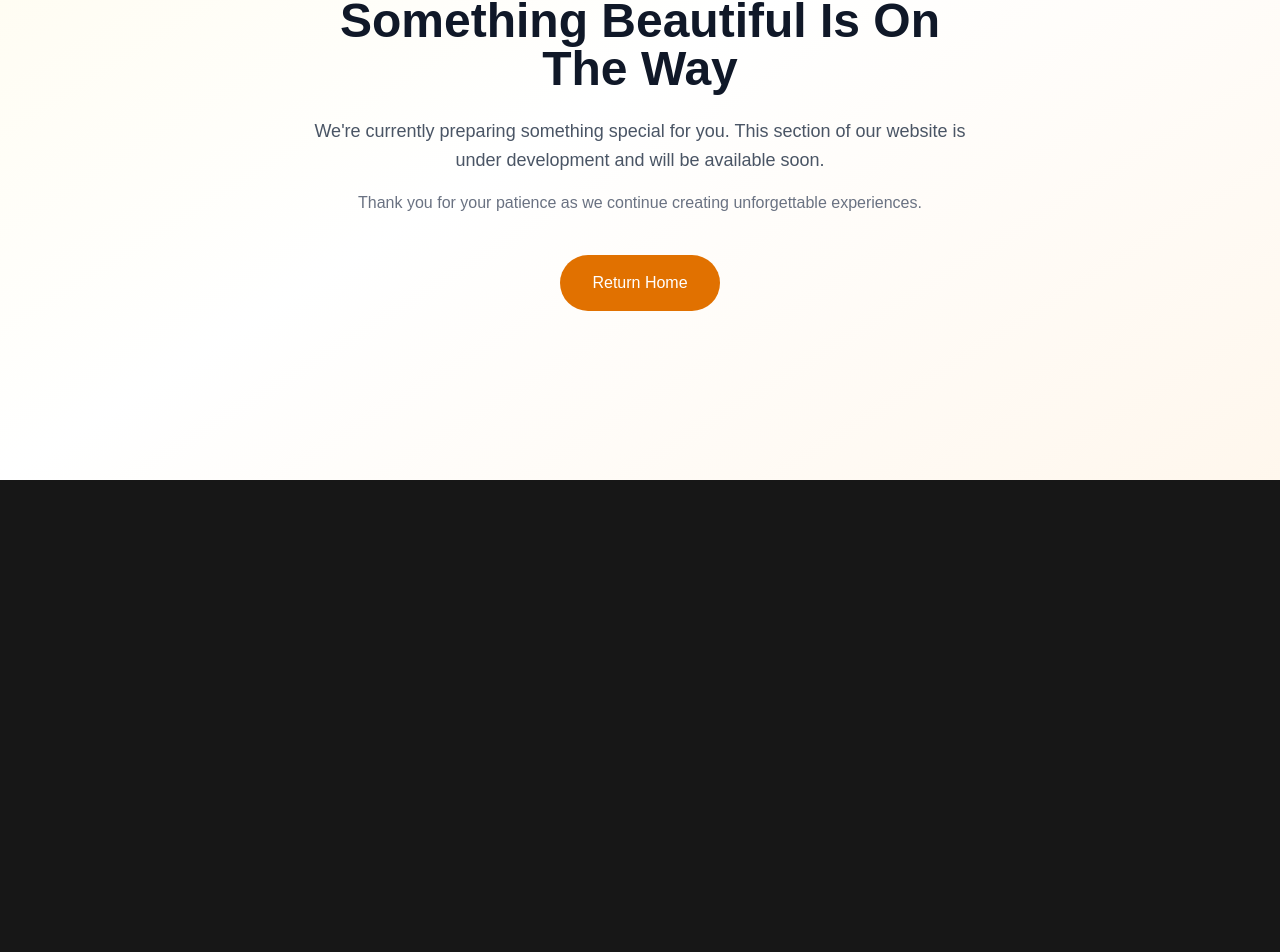
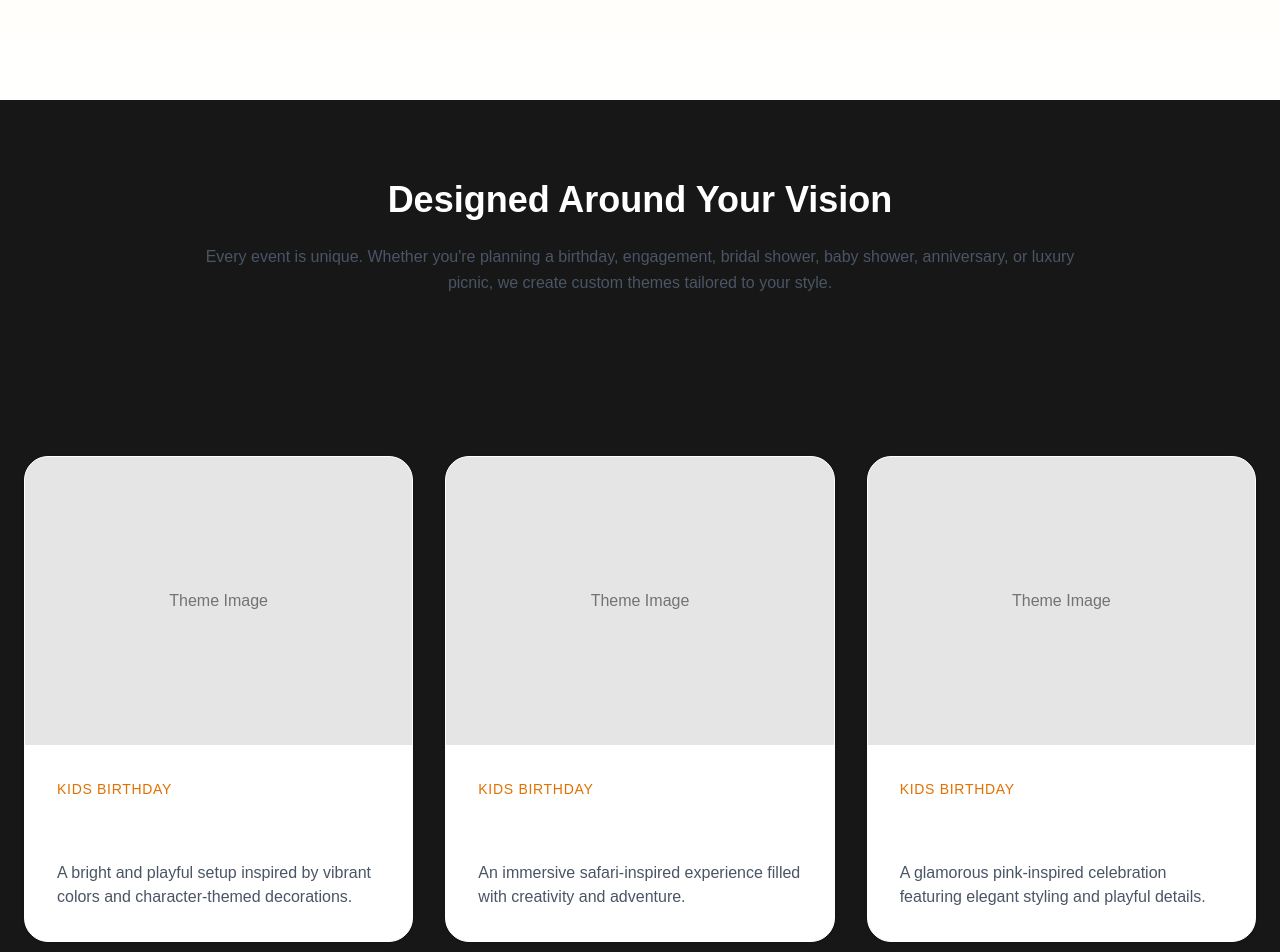
Before and after one commit to Metgala1/luxbysendi, a Next.js app in the folder frontend/lux-sendi/: page /theme in a window 1280 px wide. Before the commit this address had no page. Shown: the part 385-1337 px from the top of the page. Before the commit the page ends 865 px from the top, so only its background shows below. Built offline with nearby package versions, Linux system fonts and the light colour scheme.

Commit message:
added a n about us page and a gallery page

```diff
--- a/frontend/lux-sendi/app/about-us/page.tsx
+++ b/frontend/lux-sendi/app/about-us/page.tsx
@@ -92,7 +92,7 @@ export default function AboutPage() {
             </div>
           </div>
 
-          <div className="bg-gradient-to-br from-amber-50 to-orange-100 rounded-3xl p-10">
+          <div className="bg-linear-to-br from-amber-50 to-orange-100 rounded-3xl p-10">
             <h3 className="text-2xl font-bold text-gray-900">
               What We Specialize In
             </h3>
--- /dev/null
+++ b/frontend/lux-sendi/app/gallery/page.tsx
@@ -0,0 +1,139 @@
+import Image from "next/image";
+import Link from "next/link";
+
+export const metadata = {
+  title: "Gallery | Lux by Sendi",
+  description:
+    "Explore our portfolio of luxury event decorations, weddings, birthdays, surprise setups, picnic experiences, and bespoke celebrations by Lux by Sendi.",
+};
+
+const galleryItems = [
+  {
+    title: "Luxury Wedding Setup",
+    category: "Weddings",
+    image: "/gallery/wedding-1.jpg",
+  },
+  {
+    title: "Birthday Celebration",
+    category: "Birthdays",
+    image: "/gallery/birthday-1.jpg",
+  },
+  {
+    title: "Romantic Surprise Setup",
+    category: "Surprises",
+    image: "/gallery/surprise-1.jpg",
+  },
+  {
+    title: "Bridal Shower Elegance",
+    category: "Bridal Showers",
+    image: "/gallery/bridal-1.jpg",
+  },
+  {
+    title: "Baby Shower Theme",
+    category: "Baby Showers",
+    image: "/gallery/baby-1.jpg",
+  },
+  {
+    title: "Luxury Picnic Experience",
+    category: "Picnics",
+    image: "/gallery/picnic-1.jpg",
+  },
+  {
+    title: "Money Bouquet Creation",
+    category: "Gifting",
+    image: "/gallery/money-1.jpg",
+  },
+  {
+    title: "Anniversary Setup",
+    category: "Anniversaries",
+    image: "/gallery/anniversary-1.jpg",
+  },
+];
+
+export default function GalleryPage() {
+    return (
+        <>
+    <section className="py-28 px-6 bg-gradient-to-b from-amber-50 to-white">
+  <div className="max-w-5xl mx-auto text-center">
+    <span className="uppercase tracking-[0.3em] text-sm font-semibold text-amber-600">
+      Our Gallery
+    </span>
+
+    <h1 className="mt-6 text-5xl md:text-6xl font-bold">
+      Moments We’ve Brought to Life
+    </h1>
+
+    <p className="mt-8 text-lg text-gray-600 max-w-3xl mx-auto leading-relaxed">
+      Every celebration is a story of love, joy, and unforgettable memories.
+      Explore our collection of luxury event decorations, carefully designed
+      and executed for our amazing clients.
+    </p>
+  </div>
+</section>
+<section className="py-20 px-6">
+  <div className="max-w-7xl mx-auto grid sm:grid-cols-2 lg:grid-cols-3 gap-6">
+    {galleryItems.map((item, index) => (
+      <div
+        key={index}
+        className="group overflow-hidden rounded-3xl border bg-white shadow-sm hover:shadow-xl transition"
+      >
+        <div className="relative h-80 w-full overflow-hidden">
+          <Image
+            src={item.image}
+            alt={item.title}
+            fill
+            className="object-cover group-hover:scale-110 transition duration-500"
+          />
+
+          {/* Overlay */}
+          <div className="absolute inset-0 bg-black/30 opacity-0 group-hover:opacity-100 transition" />
+        </div>
+
+        <div className="p-6">
+          <span className="text-xs uppercase tracking-widest text-amber-600 font-medium">
+            {item.category}
+          </span>
+
+          <h3 className="mt-2 text-xl font-semibold text-gray-900">
+            {item.title}
+          </h3>
+        </div>
+      </div>
+    ))}
+  </div>
+</section>
+<section className="py-24 px-6 bg-neutral-50">
+  <div className="max-w-4xl mx-auto text-center">
+    <h2 className="text-4xl font-bold">
+      Every Detail Matters
+    </h2>
+
+    <p className="mt-6 text-gray-600 leading-relaxed">
+      At Lux by Sendi, we don't just decorate spaces — we create emotions.
+      From intimate surprise setups to grand wedding transformations, every
+      design is carefully curated to reflect your vision and personality.
+    </p>
+  </div>
+</section>
+<section className="py-28 px-6 bg-amber-600 text-white">
+  <div className="max-w-4xl mx-auto text-center">
+    <h2 className="text-5xl font-bold">
+      Want Your Event Featured Here?
+    </h2>
+
+    <p className="mt-6 text-lg text-white/90">
+      Let us turn your celebration into a masterpiece. Book with Lux by Sendi
+      and experience luxury event styling like never before.
+    </p>
+
+    <Link
+      href="/contact"
+      className="inline-block mt-10 px-8 py-4 rounded-full bg-white text-amber-600 font-semibold"
+    >
+      Book Your Event
+    </Link>
+  </div>
+</section>
+        </>
+    )
+}
--- a/frontend/lux-sendi/app/not-found.tsx
+++ b/frontend/lux-sendi/app/not-found.tsx
@@ -9,7 +9,7 @@ export const metadata = {
 
 export default function ComingSoonPage() {
   return (
-    <main className="min-h-screen flex items-center justify-center px-6 bg-gradient-to-br from-amber-50 via-white to-orange-50">
+    <main className="min-h-screen flex items-center justify-center px-6 bg-linear-to-br from-amber-50 via-white to-orange-50">
       <div className="max-w-2xl text-center">
         <div className="mx-auto w-20 h-20 rounded-full bg-amber-100 flex items-center justify-center">
           <Clock3 className="text-amber-600" size={40} />
--- /dev/null
+++ b/frontend/lux-sendi/app/theme/page.tsx
@@ -0,0 +1,113 @@
+import ThemeGrid from "@/components/theme/ThemeGrid";
+import Link from "next/link";
+
+export const metadata = {
+  title: "Themes | Lux by Sendi",
+  description:
+    "Explore our themed event decorations, birthday concepts, luxury color palettes, and custom celebration experiences.",
+};
+
+const colorThemes = [
+  "Black & Gold",
+  "Rose Gold Elegance",
+  "Royal Blue & Silver",
+  "Emerald Green Luxury",
+  "White & Gold",
+  "Pink & Gold",
+  "Champagne & Ivory",
+  "Red & Black Glamour",
+];
+
+export default function ThemesPage() {
+  return (
+    <main>
+      {/* Hero */}
+
+      <section className="py-28 px-6 bg-gradient-to-b from-amber-50 to-white">
+        <div className="max-w-5xl mx-auto text-center">
+          <span className="uppercase tracking-[0.3em] text-sm font-semibold text-amber-600">
+            Event Themes
+          </span>
+
+          <h1 className="mt-6 text-5xl md:text-6xl font-bold">
+            Inspiration For Every Celebration
+          </h1>
+
+          <p className="mt-8 text-lg text-gray-600 max-w-3xl mx-auto">
+            Discover themed celebrations designed to bring your vision to life
+            through creativity, elegance, and unforgettable experiences.
+          </p>
+        </div>
+      </section>
+
+      {/* Intro */}
+
+      <section className="py-20 px-6">
+        <div className="max-w-4xl mx-auto text-center">
+          <h2 className="text-4xl font-bold">
+            Designed Around Your Vision
+          </h2>
+
+          <p className="mt-6 text-gray-600 leading-relaxed">
+            Every event is unique. Whether you're planning a birthday,
+            engagement, bridal shower, baby shower, anniversary, or luxury
+            picnic, we create custom themes tailored to your style.
+          </p>
+        </div>
+      </section>
+
+      {/* Theme Cards */}
+
+      <ThemeGrid />
+
+      {/* Color Themes */}
+
+      <section className="py-24 px-6 bg-neutral-50">
+        <div className="max-w-6xl mx-auto">
+          <div className="text-center">
+            <h2 className="text-4xl font-bold">
+              Signature Color Themes
+            </h2>
+
+            <p className="mt-4 text-gray-600">
+              Elegant color combinations curated for sophisticated celebrations.
+            </p>
+          </div>
+
+          <div className="mt-12 grid sm:grid-cols-2 lg:grid-cols-4 gap-6">
+            {colorThemes.map((theme) => (
+              <div
+                key={theme}
+                className="rounded-2xl bg-white border p-6 text-center font-medium"
+              >
+                {theme}
+              </div>
+            ))}
+          </div>
+        </div>
+      </section>
+
+      {/* CTA */}
+
+      <section className="py-28 px-6 bg-amber-600 text-white">
+        <div className="max-w-4xl mx-auto text-center">
+          <h2 className="text-5xl font-bold">
+            Have A Theme In Mind?
+          </h2>
+
+          <p className="mt-6 text-lg text-white/90">
+            Share your ideas with us and we'll create a fully customized
+            celebration tailored to your vision.
+          </p>
+
+          <Link
+            href="/contact"
+            className="inline-block mt-10 px-8 py-4 rounded-full bg-white text-amber-600 font-semibold"
+          >
+            Start Planning Your Event
+          </Link>
+        </div>
+      </section>
+    </main>
+  );
+}
--- /dev/null
+++ b/frontend/lux-sendi/components/theme/ThemeGrid.tsx
@@ -0,0 +1,36 @@
+import { themes } from "@/lib/data/theme";
+
+export default function ThemeGrid() {
+  return (
+    <section className="py-20 px-6">
+      <div className="max-w-7xl mx-auto grid md:grid-cols-2 lg:grid-cols-3 gap-8">
+        {themes.map((theme) => (
+          <article
+            key={theme.name}
+            className="overflow-hidden rounded-3xl bg-white border shadow-sm hover:shadow-xl transition"
+          >
+            <div className="h-72 bg-neutral-200 flex items-center justify-center">
+              <span className="text-neutral-500">
+                Theme Image
+              </span>
+            </div>
+
+            <div className="p-8">
+              <span className="text-sm uppercase tracking-wider text-amber-600 font-medium">
+                {theme.category}
+              </span>
+
+              <h3 className="mt-3 text-2xl font-bold">
+                {theme.name}
+              </h3>
+
+              <p className="mt-4 text-gray-600">
+                {theme.description}
+              </p>
+            </div>
+          </article>
+        ))}
+      </div>
+    </section>
+  );
+}
--- /dev/null
+++ b/frontend/lux-sendi/lib/data/theme.ts
@@ -0,0 +1,30 @@
+export const themes = [
+  {
+    name: "Cocomelon Celebration",
+    category: "Kids Birthday",
+    description:
+      "A bright and playful setup inspired by vibrant colors and character-themed decorations.",
+    image: "/placeholder-theme.jpg",
+  },
+  {
+    name: "Lion King Adventure",
+    category: "Kids Birthday",
+    description:
+      "An immersive safari-inspired experience filled with creativity and adventure.",
+    image: "/placeholder-theme.jpg",
+  },
+  {
+    name: "Barbie Dream Party",
+    category: "Kids Birthday",
+    description:
+      "A glamorous pink-inspired celebration featuring elegant styling and playful details.",
+    image: "/placeholder-theme.jpg",
+  },
+  {
+    name: "Black & Gold Luxury",
+    category: "Luxury Events",
+    description:
+      "A sophisticated and timeless design ideal for milestone celebrations and elegant gatherings.",
+    image: "/placeholder-theme.jpg",
+  },
+];
```
